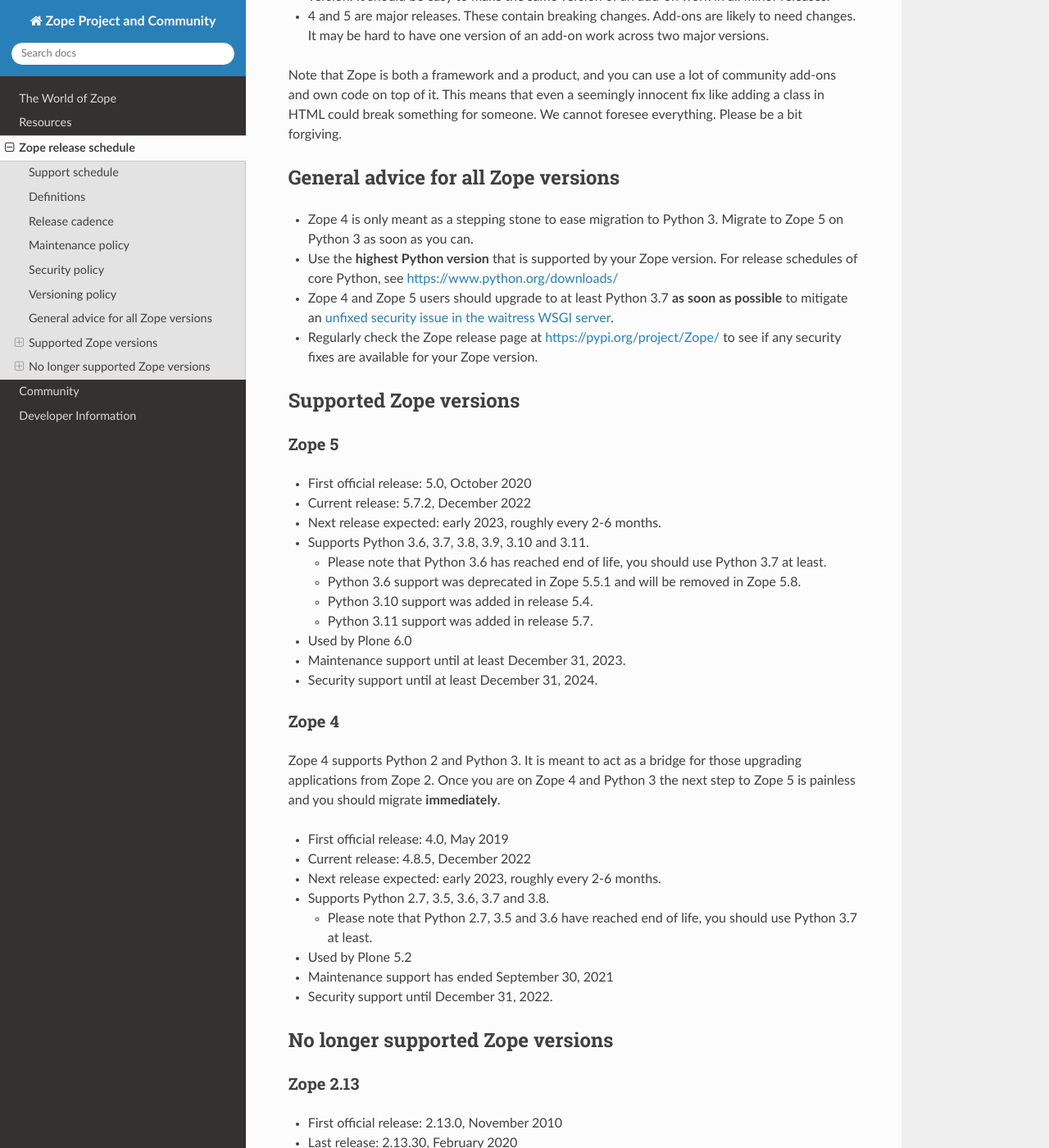
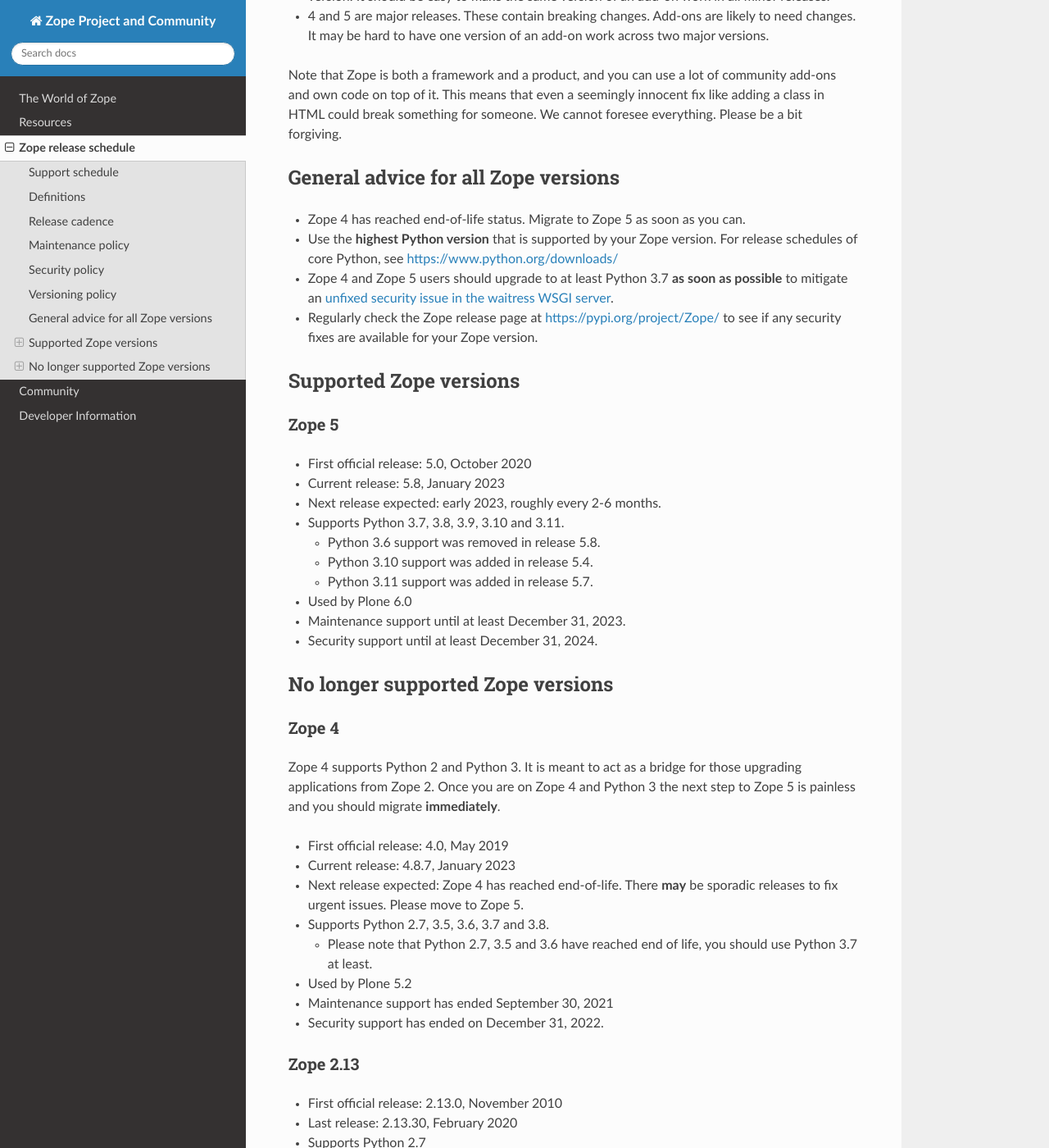
Before and after one commit to zopefoundation/www.zope.org, a Sphinx documentation site: the page built from docs/releases.rst, in a window 1280 px wide and 1400 px high, scrolled down 2733 px. Shown: the whole window at 82% size. Built offline with Sphinx 7.4.7 and the Read the Docs theme 2.0.0, drawn with Linux system fonts in a browser that asks for light colours; some of the changed text lies outside the part shown.

Commit message:
- update release information

```diff
--- a/docs/releases.rst
+++ b/docs/releases.rst
@@ -1,7 +1,7 @@
 Zope release schedule
 =====================
 
-The Zope development and support roadmap. **Last updated: December 2022**
+The Zope development and support roadmap. **Last updated: January 2023**
 
 If you use Plone, please visit the `Plone release schedule
 <https://plone.org/download/release-schedule>`_ for all Plone-specific details.
@@ -26,9 +26,9 @@ Support schedule
 +======+=======+==============+===========+==========+============+============+
 |2.13  |2.13.30|2.7           |end of life|2010-11-05|2019-02-09  |2020-12-31  |
 +------+-------+--------------+-----------+----------+------------+------------+
-|4.0   |4.8.5  |2.7, 3.5-3.8  |security   |2019-05-10|2021-09-30  |2022-12-31  |
+|4.0   |4.8.7  |2.7, 3.5-3.8  |security   |2019-05-10|2021-09-30  |2022-12-31  |
 +------+-------+--------------+-----------+----------+------------+------------+
-|5.0   |5.7.2  |3.6-3.11      |maintenance|2020-10-08|2023-12-31  |2024-12-31  |
+|5.0   |5.8    |3.7-3.11      |maintenance|2020-10-08|2023-12-31  |2024-12-31  |
 |      |       |[1]_ [2]_ [3]_|           |          |[4]_        |[4]_        |
 +------+-------+--------------+-----------+----------+------------+------------+
 |6.0   |\-     |TBD           |unreleased |TBD [5]_  |2025-12-31  |2027-12-31  |
@@ -39,8 +39,7 @@ Support schedule
 
 .. [2] Python 3.11 support added with release 5.7.
 
-.. [3] Python 3.6 support was deprecated with release 5.5.1 and will be removed
-       in Zope 5.8.
+.. [3] Python 3.6 support removed with release 5.8.
 
 .. [4] Tentative: Final support deadlines for the Zope 5 series will be set
        when Zope 6 is released. Zope 5 will enjoy full maintenance support at
@@ -127,8 +126,7 @@ We cannot foresee everything. Please be a bit forgiving.
 
 General advice for all Zope versions
 ------------------------------------
-- Zope 4 is only meant as a stepping stone to ease migration to Python 3.
-  Migrate to Zope 5 on Python 3 as soon as you can.
+- Zope 4 has reached end-of-life status. Migrate to Zope 5 as soon as you can.
 - Use the **highest Python version** that is supported by your Zope version.
   For release schedules of core Python, see https://www.python.org/downloads/
 - Zope 4 and Zope 5 users should upgrade to at least Python 3.7 **as soon as
@@ -144,14 +142,11 @@ Supported Zope versions
 Zope 5
 ~~~~~~
 - First official release: 5.0, October 2020
-- Current release: 5.7.2, December 2022
+- Current release: 5.8, January 2023
 - Next release expected: early 2023, roughly every 2-6 months.
-- Supports Python 3.6, 3.7, 3.8, 3.9, 3.10 and 3.11.
+- Supports Python 3.7, 3.8, 3.9, 3.10 and 3.11.
 
-  - Please note that Python 3.6 has reached end of life, you should use Python
-    3.7 at least.
-  - Python 3.6 support was deprecated in Zope 5.5.1 and will be removed in
-    Zope 5.8.
+  - Python 3.6 support was removed in release 5.8.
   - Python 3.10 support was added in release 5.4.
   - Python 3.11 support was added in release 5.7.
 
@@ -167,8 +166,9 @@ upgrading applications from Zope 2. Once you are on Zope 4 and Python 3 the
 next step to Zope 5 is painless and you should migrate **immediately**.
 
 - First official release: 4.0, May 2019
-- Current release: 4.8.5, December 2022
-- Next release expected: early 2023, roughly every 2-6 months.
+- Current release: 4.8.7, January 2023
+- Next release expected: Zope 4 has reached end-of-life. There **may** be
+  sporadic releases to fix urgent issues. Please move to Zope 5.
 - Supports Python 2.7, 3.5, 3.6, 3.7 and 3.8.
 
   - Please note that Python 2.7, 3.5 and 3.6 have reached end of life, you
@@ -176,11 +176,8 @@ next step to Zope 5 is painless and you should migrate **immediately**.
 
 - Used by Plone 5.2
 - Maintenance support has ended September 30, 2021
-- Security support until December 31, 2022.
+- Security support has ended on December 31, 2022.
 
-
-No longer supported Zope versions
----------------------------------
 
 Zope 2.13
 ~~~~~~~~~
```
Also changed, not shown: other parts of docs/releases.rst (+4 -0 lines).
